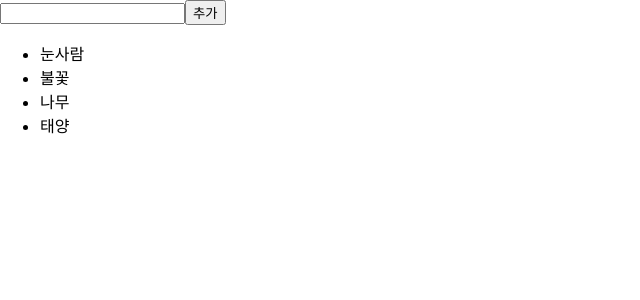
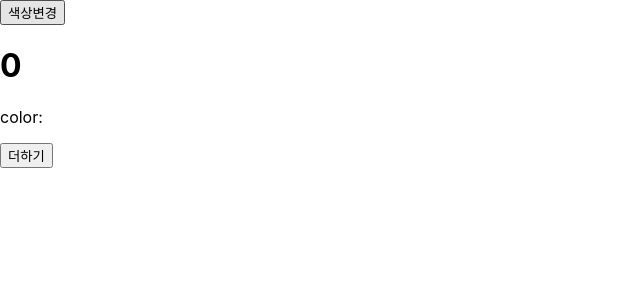
Before and after one commit to BahngJH/velopertReactTutorial, a React (Create React App) app: page / in a window 1280 px wide. Shown: the top 300 px of the page, without its empty margins (0-640 px from the left). Built offline with nearby package versions, Linux system fonts and the light colour scheme.

Commit message:
라이프사이클 예제 완료

```diff
--- a/src/App.js
+++ b/src/App.js
@@ -6,8 +6,23 @@
 import ValidationSample from "./ValidationSample";
 import ScrollBox from "./ScrollBox";
 import IterationSample from "./IterationSample";
+import LifeCycleSample from "./LifeCycleSample";
+import ErrorBoundary from "./ErrorBoundary";
+
+function getRandomColor() {
+  return "#" + Math.floor(Math.random() * 16777215).toString(16);
+}
 
 class App extends Component {
+  state = {
+    color: "#000000"
+  };
+  handleClick = () => {
+    this.setState({
+      color: getRandomColor()
+    });
+  };
+
   render() {
     return (
       <div>
@@ -15,7 +30,10 @@
         <button onClick={() => this.scrollBox.scrollToBottom()}>
           맨 아래로
         </button> */}
-        <IterationSample />
+        <button onClick={this.handleClick}>색상변경</button>
+        <ErrorBoundary>
+          <LifeCycleSample color={this.state.color} />
+        </ErrorBoundary>
       </div>
     );
   }
--- /dev/null
+++ b/src/ErrorBoundary.js
@@ -0,0 +1,21 @@
+import React, { Component } from "react";
+
+class ErrorBoundary extends Component {
+  state = {
+    err: false
+  };
+
+  componentDidCatch(err, info) {
+    this.setState({
+      err: true
+    });
+    console.log({ err, info });
+  }
+
+  render() {
+    if (this.state.err) return <div>에러가 발생했습니다!</div>;
+    return this.props.children;
+  }
+}
+
+export default ErrorBoundary;
--- /dev/null
+++ b/src/LifeCycleSample.js
@@ -0,0 +1,77 @@
+import React, { Component } from "react";
+
+class LifeCycleSample extends Component {
+  state = {
+    number: 0,
+    color: null
+  };
+
+  myRef = null;
+
+  constructor(props) {
+    super(props);
+    console.log("constructor");
+  }
+
+  static getDerivedStateFromProp(nextProps, prevProps) {
+    console.log("getDerivedStateFromProp");
+    if (nextProps.color !== prevProps.color) {
+      return { color: nextProps.color };
+    }
+    return null;
+  }
+
+  componentDidMount() {
+    console.log("componentDidMount");
+  }
+
+  shouldComponentUpdate(nextProps, nextState) {
+    console.log("shouldComponentUpdate", nextProps, nextState);
+    return nextState.number % 10 !== 4;
+  }
+
+  componentWillUnmount() {
+    console.log("componentWillUnmount");
+  }
+
+  handleClick = () => {
+    this.setState({
+      number: this.state.number + 1
+    });
+  };
+
+  getSnapshotBeforeUpdate(prevProps, prevState) {
+    console.log("getSnapshotBeforeUpdate");
+    if (prevProps.color !== this.props.color) {
+      return this.myRef.style.color;
+    }
+    return null;
+  }
+
+  componentDidUpdate(prevProps, prevState, snapshot) {
+    console.log("componentDidUpdate");
+    if (snapshot) {
+      console.log("업데이트되기 직전 색상", snapshot);
+    }
+  }
+
+  render() {
+    console.log("render");
+    const style = {
+      color: this.props.color
+    };
+
+    return (
+      <div>
+        {/* {this.props.missing.value} */}
+        <h1 style={style} ref={ref => (this.myRef = ref)}>
+          {this.state.number}
+        </h1>
+        <p>color: {this.state.color}</p>
+        <button onClick={this.handleClick}>더하기</button>
+      </div>
+    );
+  }
+}
+
+export default LifeCycleSample;
```
